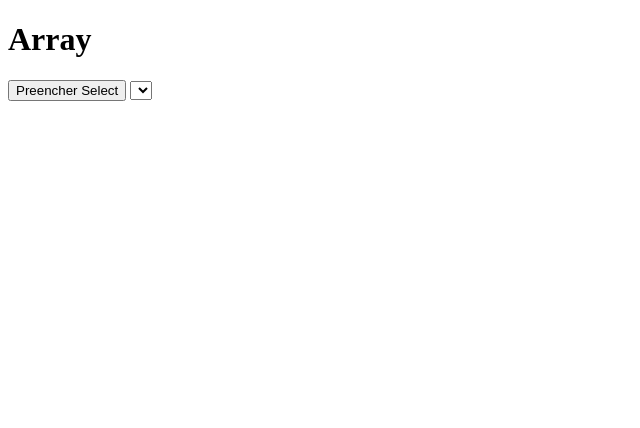
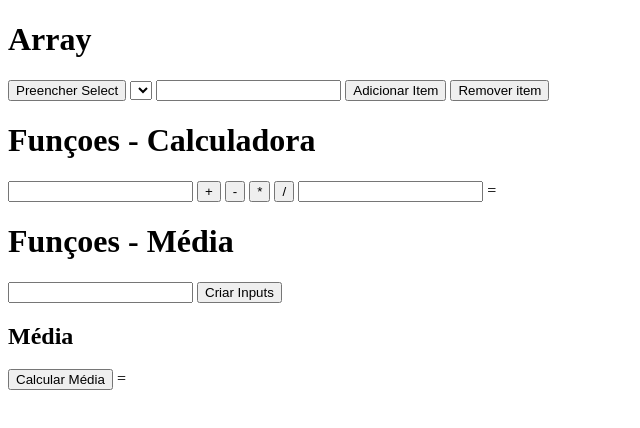
Before and after one commit to Erickenzom/Curso-web, a plain HTML site: page Unit12/index.html in a window 1280 px wide. Shown: the whole page, without its empty margins (0-640 px from the left). Drawn offline with Linux system fonts and the light colour scheme.

Commit message:
Estudando funções

```diff
--- a/Unit12/index.html
+++ b/Unit12/index.html
@@ -14,9 +14,43 @@
         <select id = "meuSelect">
 
         </select>
+
+        <input id="inputItem">
+        <button onclick="adicionarItem()">
+            Adicionar Item
+        </button>
+        <button onclick="removerItem()">
+            Remover item
+        </button>
     </div>
 
+    <h1>Funçoes - Calculadora</h1>
 
+    <div>
+
+        <input id="input1">
+        <button onclick="soma()">+</button>
+        <button onclick="sub()">-</button>
+        <button onclick="mult()">*</button>
+        <button onclick="divi()">/</button>
+        <input id="input2">
+        <label>=</label>
+        <label id="resultado"></label>
+    </div>
+
+    <h1>Funçoes - Média</h1>
+    <div>
+        <input id="numerosInputs">
+        <button onclick="criarInputs()"> Criar Inputs</button>
+        <h2>Média</h2>
+        <div id = "divInputs">
+
+     </div>
+
+     <button onclick="calcularMedia()"> Calcular Média</button>
+     <label>=</label>
+     <label id="mediaFinal"></label>
+    </div>
 
 
     <script src="script.js" ></script>
--- a/Unit12/script.js
+++ b/Unit12/script.js
@@ -53,8 +53,59 @@ function preencherSelect(){
     var tamanhoLista = compras.length
 
     for( var i = 0; i <tamanhoLista; i++){
-        htmlFinal += "<option>" + compras[i] + "</option>"
+        htmlFinal += "<option value="+i +">" + compras[i] + "</option>"
     }
 
     document.getElementById("meuSelect"). innerHTML = htmlFinal
 }
+
+function adicionarItem(){
+    var valorInput = document.getElementById("inputItem").value;
+    compras.push(valorInput);
+    preencherSelect();
+}
+
+function removerItem(){
+    var valorSelect = document.getElementById("meuSelect").value;
+    compras.splice(valorSelect, 1);
+    preencherSelect();
+}
+
+function soma(){
+    var num1 = parseInt(document.getElementById("input1").value);
+    var num2 = parseInt(document.getElementById("input2").value);
+
+    document.getElementById("resultado").innerHTML = num1+num2;
+}
+
+function sub(){
+    var num1 = parseInt(document.getElementById("input1").value);
+    var num2 = parseInt(document.getElementById("input2").value);
+
+    document.getElementById("resultado").innerHTML = num1-num2;
+}
+
+function mult(){
+    var num1 = parseInt(document.getElementById("input1").value);
+    var num2 = parseInt(document.getElementById("input2").value);
+
+    document.getElementById("resultado").innerHTML = num1*num2;
+}
+
+function divi(){
+    var num1 = parseInt(document.getElementById("input1").value);
+    var num2 = parseInt(document.getElementById("input2").value);
+
+    document.getElementById("resultado").innerHTML = num1/num2;
+}
+
+function criarInputs(){
+    var numInputs = parseInt(document.getElementById("numerosInputs").value);
+    var htmlFinal= ""
+
+    for(var i = 0; i < numInputs; i ++){
+        htmlFinal += "<input class='inputMedia'> <br> <br>";
+    }
+
+    document.getElementById("divInputs").innerHTML = htmlFinal
+}
```
